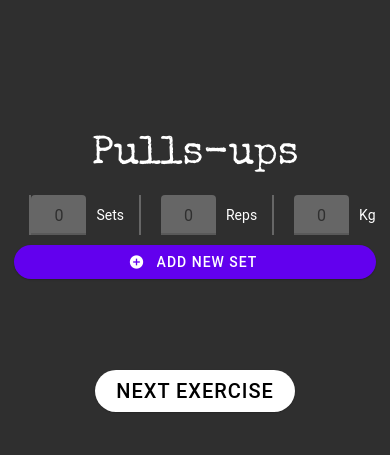
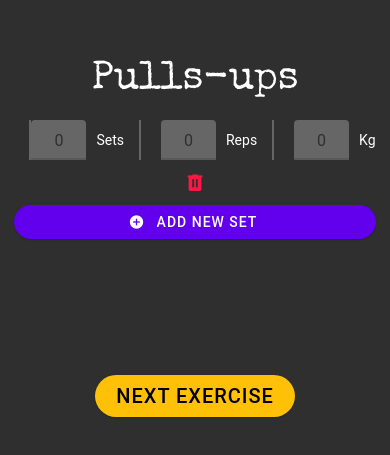
Before and after one commit to Raynnon/workout-app, a React Native app: screen /Training in a window 390 px wide. Shown: the part 335-790 px from the top of the page. Built offline with nearby package versions, Linux system fonts and the light colour scheme; grey boxes are pictures that could not be loaded.

Commit message:
added the possibility to delete lines of sets

```diff
--- a/App.js
+++ b/App.js
@@ -1,7 +1,7 @@
 import { NavigationContainer } from '@react-navigation/native';
 import { createNativeStackNavigator } from '@react-navigation/native-stack';
 import { Provider as PaperProvider } from 'react-native-paper';
-import { theme } from './theme';
+import { theme } from './theme/theme';
 
 import WelcomeScreen from './screens/WelcomeScreen';
 import TrainingScreen from './screens/TrainingScreen';
--- a/components/interface/InputTextLine.js
+++ b/components/interface/InputTextLine.js
@@ -1,12 +1,15 @@
 import { View, StyleSheet } from 'react-native';
+import { IconButton } from 'react-native-paper';
 import InputTextItem from '../interface/InputTextItem';
 
 export default function InputTextLine() {
   return (
-    <View style={styles.container}>
-      <InputTextItem name={'Sets'} margin={false} />
-      <InputTextItem name={'Reps'} margin={true} />
-      <InputTextItem name={'Kg'} margin={true} />
+    <View>
+      <View style={styles.container}>
+        <InputTextItem name={'Sets'} margin={false} />
+        <InputTextItem name={'Reps'} margin={true} />
+        <InputTextItem name={'Kg'} margin={true} />
+      </View>
     </View>
   );
 }
@@ -14,7 +17,6 @@ export default function InputTextLine() {
 const styles = StyleSheet.create({
   container: {
     flexDirection: 'row',
-    justifyContent: 'center',
-    marginBottom: 10
+    justifyContent: 'center'
   }
 });
--- a/components/interface/UIButton.js
+++ b/components/interface/UIButton.js
@@ -1,13 +1,22 @@
 import { Button } from 'react-native-paper';
 
-export default function UIButton({ link, text, additionalStyles }) {
+export default function UIButton({
+  link,
+  text,
+  backgroundColor,
+  additionalStyles
+}) {
   return (
     <Button
       mode="contained"
       color="white"
       onPress={() => link()}
       style={[
-        { width: 200, borderRadius: 50 },
+        {
+          width: 200,
+          borderRadius: 50,
+          backgroundColor: backgroundColor ? backgroundColor : 'white'
+        },
         additionalStyles ? additionalStyles : {}
       ]}
       labelStyle={{ fontSize: 20 }}
--- a/screens/TrainingScreen.js
+++ b/screens/TrainingScreen.js
@@ -1,4 +1,4 @@
-import { useState, useEffect } from 'react';
+import { useState } from 'react';
 import {
   StyleSheet,
   View,
@@ -7,17 +7,16 @@ import {
   ScrollView,
   StatusBar
 } from 'react-native';
-import { AntDesign } from '@expo/vector-icons';
 
 import welcomeImage from '../assets/welcome-background.jpg';
-import { Text, Button } from 'react-native-paper';
+import { Text, Button, IconButton } from 'react-native-paper';
 import { useTheme } from 'react-native-paper';
 import UIButton from '../components/interface/UIButton';
 import InputTextLine from '../components/interface/InputTextLine';
 
 export default function TrainingScreen() {
   const { h2 } = useTheme();
-  const [numberOfSets, setNumberOfSets] = useState(1);
+  const [sets, setSets] = useState([{ sets: 0, reps: 0, kg: 0 }]);
 
   return (
     <SafeAreaView style={styles.bigContainer}>
@@ -26,13 +25,30 @@ export default function TrainingScreen() {
           <Image
             source={welcomeImage}
             resizeMode="cover"
-            style={{ height: 450 }}
+            style={{ height: 375 }}
           />
           <Text style={[h2, { marginVertical: 20 }]}>Pulls-ups</Text>
 
-          <View style={{ height: 175 }}>
-            {Array.from(Array(numberOfSets)).map((x, index) => (
+          <View style={{ height: 255 }}>
+            {sets.map((x, index) => (
+              <>
                 <InputTextLine key={index} />
+                <View>
+                  <IconButton
+                    icon="trash-can"
+                    color="#ff1744"
+                    size={22}
+                    style={styles.iconButton}
+                    onPress={() =>
+                      setSets(
+                        sets.filter((item, i) => {
+                          return i !== index;
+                        })
+                      )
+                    }
+                  />
+                </View>
+              </>
             ))}
             <View
               style={{
@@ -41,18 +57,22 @@ export default function TrainingScreen() {
                 alignSelf: 'center'
               }}
             >
+              {sets.length < 3 ? (
                 <Button
                   icon="plus-circle"
                   mode="contained"
-                onPress={() => console.log('Pressed')}
                   style={{ borderRadius: 50 }}
+                  onPress={() =>
+                    setSets([...sets, { sets: 0, reps: 0, kg: 0 }])
+                  }
                 >
                   Add new set
                 </Button>
+              ) : null}
             </View>
           </View>
 
-          <UIButton text="Next exercise" />
+          <UIButton text="Next exercise" backgroundColor="#ffc107" />
         </View>
       </ScrollView>
     </SafeAreaView>
@@ -68,5 +88,6 @@ const styles = StyleSheet.create({
   container: {
     flex: 1,
     alignItems: 'center'
-  }
+  },
+  iconButton: { justifyContent: 'center', alignSelf: 'center' }
 });
```
Also changed, not shown: theme/theme.js (renamed from theme.js). Lines whose indentation alone changed are shown as unchanged.
